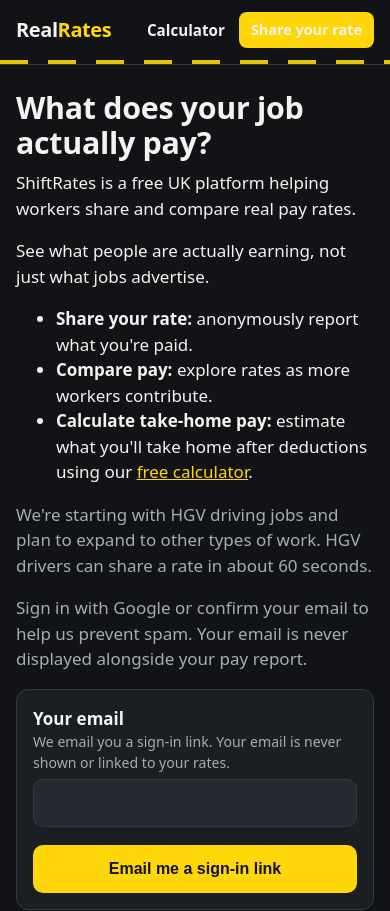
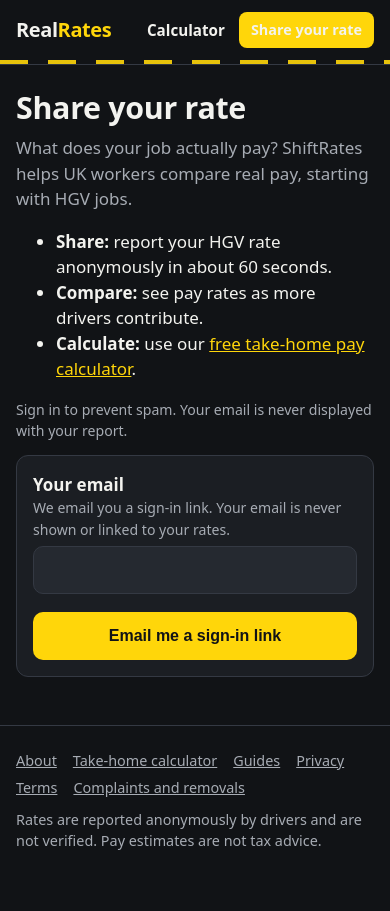
Before and after one commit to coetclyd/realrates, a Next.js app: page /submit in a window 390 px wide. Shown: the top 911 px of the page. Built offline with nearby package versions, Linux system fonts and the light colour scheme; no server answers.

Commit message:
Keep Share your rate heading and shorten mobile introduction

```diff
--- a/app/submit/page.tsx
+++ b/app/submit/page.tsx
@@ -21,16 +21,14 @@ export default async function SubmitPage() {
   if (!user) {
     return (
       <div style={{ maxWidth: 560 }}>
-        <h1>What does your job actually pay?</h1>
-        <p>ShiftRates is a free UK platform helping workers share and compare real pay rates.</p>
-        <p>See what people are actually earning, not just what jobs advertise.</p>
+        <h1>Share your rate</h1>
+        <p className="muted">What does your job actually pay? ShiftRates helps UK workers compare real pay, starting with HGV jobs.</p>
         <ul>
-          <li><strong>Share your rate:</strong> anonymously report what you&apos;re paid.</li>
-          <li><strong>Compare pay:</strong> explore rates as more workers contribute.</li>
-          <li><strong>Calculate take-home pay:</strong> estimate what you&apos;ll take home after deductions using our <a href="/calculator">free calculator</a>.</li>
+          <li><strong>Share:</strong> report your HGV rate anonymously in about 60 seconds.</li>
+          <li><strong>Compare:</strong> see pay rates as more drivers contribute.</li>
+          <li><strong>Calculate:</strong> use our <a href="/calculator">free take-home pay calculator</a>.</li>
         </ul>
-        <p className="muted">We&apos;re starting with HGV driving jobs and plan to expand to other types of work. HGV drivers can share a rate in about 60 seconds.</p>
-        <p className="muted">Sign in with Google or confirm your email to help us prevent spam. Your email is never displayed alongside your pay report.</p>
+        <p className="small muted">Sign in to prevent spam. Your email is never displayed with your report.</p>
         <LoginForm next="/submit" providers={enabledSocialProviders()} />
       </div>
     );
```
